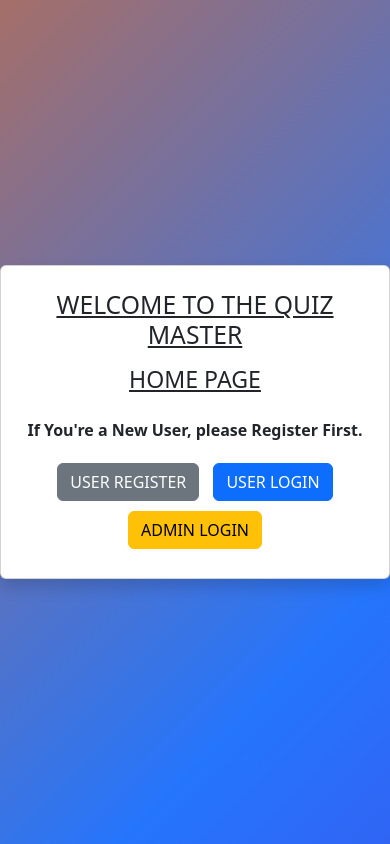
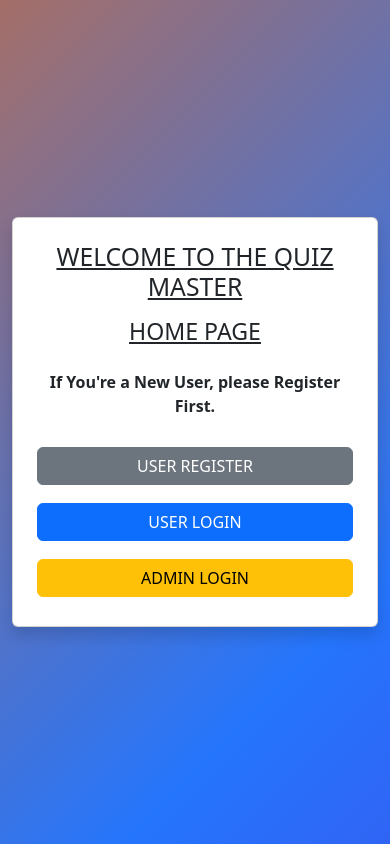
Before and after one commit to 23f3001514/Quiz_Master_app, a Flask app: page / in a window 390 px wide. Run offline with Flask 3, Linux system fonts and the light colour scheme.

Commit message:
Mobile-friendly updates

```diff
--- a/templates/index.html
+++ b/templates/index.html
@@ -4,11 +4,10 @@
     <title>HOME PAGE</title>
     <link href="https://cdn.jsdelivr.net/npm/bootstrap@5.3.0/dist/css/bootstrap.min.css" rel="stylesheet">
     <meta name="viewport" content="width=device-width, initial-scale=1.0">
-</head>
     <style>
         /* Smooth gradient animation */
         body {
-        height: 100vh;
+            min-height: 100vh;
             margin: 0;
             display: flex;
             justify-content: center;
@@ -26,24 +25,32 @@
 
         #form-body {
             width: 100%;
-        max-width: 800px;
+            max-width: 400px; /* reduced for mobile */
             padding: 20px;
         }
 
         .btn-spacing > * {
-        margin: 5px;
+            margin: 5px 0; /* vertical spacing for mobile */
+            width: 100%; /* full-width buttons on mobile */
+        }
+
+        h2, h3 {
+            word-break: break-word; /* prevent overflow */
         }
     </style>
-<body class="d-flex justify-content-center align-items-center vh-100 bg-light">
+</head>
+<body>
+    <div class="container d-flex justify-content-center align-items-center min-vh-100">
         <div class="card p-4 shadow text-center" id="form-body">
             <h2 class="mb-3"><u>WELCOME TO THE QUIZ MASTER</u></h2>
             <h3 class="mb-4"><u>HOME PAGE</u></h3>
-        <p><strong>If You're a New User, please Register First.</strong></p>
-        <div class="btn-spacing">
+            <p class="mb-4"><strong>If You're a New User, please Register First.</strong></p>
+            <div class="btn-spacing d-grid gap-2">
                 <a href="/user/register" class="btn btn-secondary">USER REGISTER</a>
                 <a href="/user/login" class="btn btn-primary">USER LOGIN</a>
                 <a href="/admin/login" class="btn btn-warning">ADMIN LOGIN</a>
             </div>
         </div>
+    </div>
 </body>
 </html>
```
Also changed, not shown: templates/user_register.html (+78 -1 lines). Lines whose indentation alone changed are shown as unchanged.
